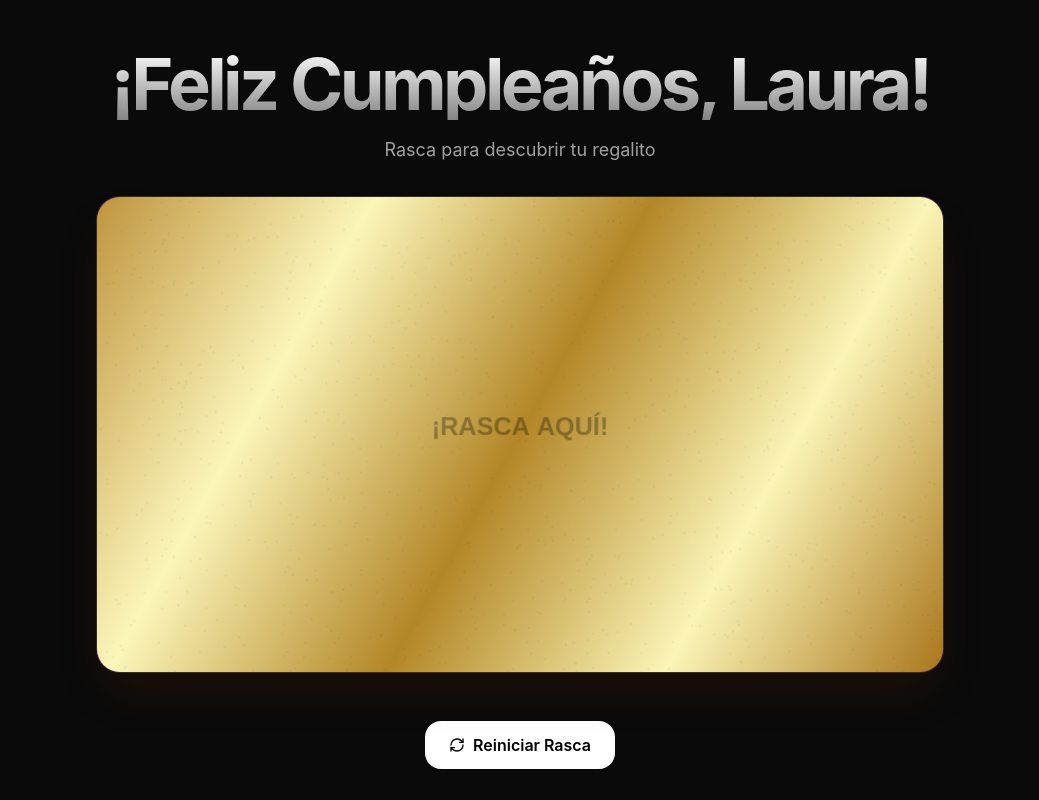
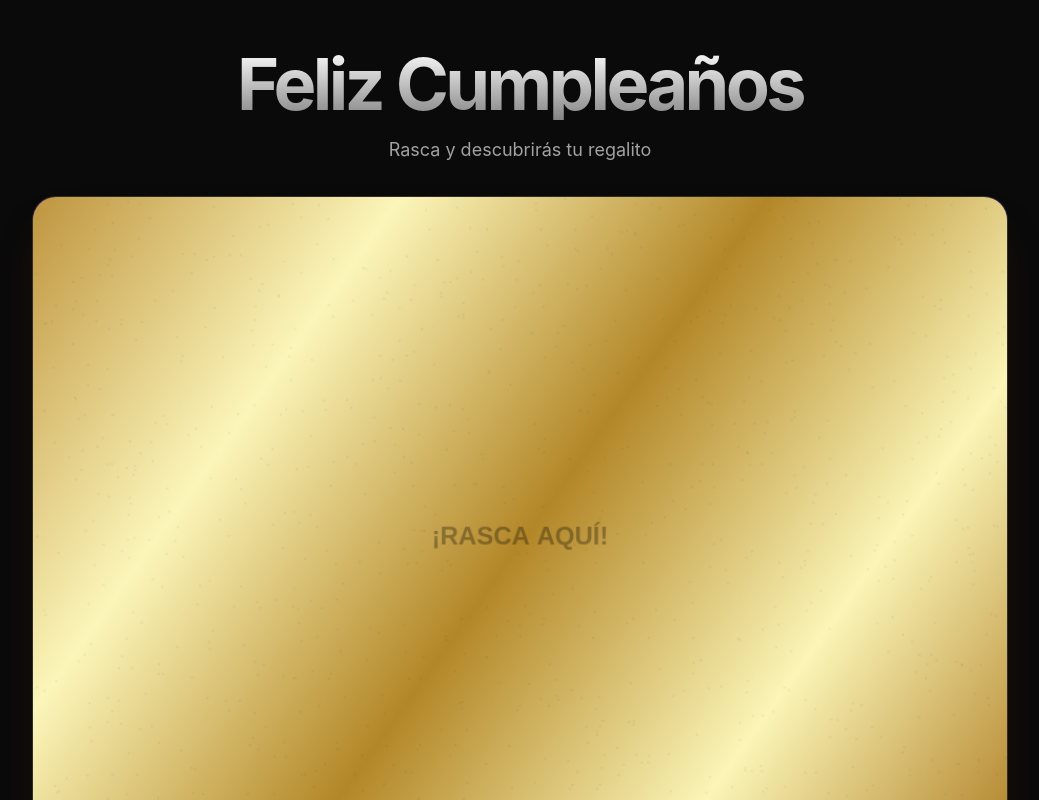
Before and after one commit to casdelprog/poc-rasca-laura, a React (Vite) app: page / in a window 1280 px wide. Shown: the top 800 px of the page, without its empty margins (120-1159 px from the left). Built offline with nearby package versions, Linux system fonts and the light colour scheme.

Commit message:
Update App.tsx

```diff
--- a/src/App.tsx
+++ b/src/App.tsx
@@ -177,28 +177,29 @@ export default function App() {
       {/* Header */}
       <header className="pt-12 pb-8 px-6 text-center">
         <h1 className="text-5xl md:text-7xl font-bold tracking-tighter mb-4 bg-gradient-to-b from-white to-white/50 bg-clip-text text-transparent">
-          ¡Feliz Cumpleaños, Laura!
+          Feliz Cumpleaños
         </h1>
         <p className="text-neutral-400 max-w-md mx-auto text-lg">
-          Rasca para descubrir tu regalito
+          Rasca y descubrirás tu regalito
         </p>
       </header>
 
       {/* Main Content */}
-      <main className="max-w-4xl mx-auto px-6 pb-24">
+      <main className="max-w-5xl mx-auto px-6 pb-24">
         <div className="relative group">
           {/* Scratch Card Container */}
           <motion.div
             initial={{ opacity: 0, scale: 0.95 }}
             animate={{ opacity: 1, scale: 1 }}
-            className="relative aspect-video md:aspect-[16/9] w-full rounded-3xl overflow-hidden shadow-2xl shadow-amber-900/20 border border-white/10 bg-neutral-900"
+            className={`relative aspect-[4/5] md:aspect-[1.4/1] w-full rounded-3xl overflow-hidden shadow-2xl shadow-amber-900/20 border border-white/10 bg-neutral-900 ${isRevealed ? 'cursor-pointer' : ''}`}
             ref={containerRef}
+            onClick={() => isRevealed && window.open(imageUrl, '_blank')}
           >
             {/* Hidden Image */}
             <img
               src={imageUrl}
               alt="Hidden content"
-              className={`absolute inset-0 w-full h-full object-cover transition-opacity duration-700 ${imageLoaded ? 'opacity-100' : 'opacity-0'}`}
+              className={`absolute inset-0 w-full h-full object-contain transition-opacity duration-700 ${imageLoaded ? 'opacity-100' : 'opacity-0'}`}
               onLoad={() => setImageLoaded(true)}
               referrerPolicy="no-referrer"
             />
```
